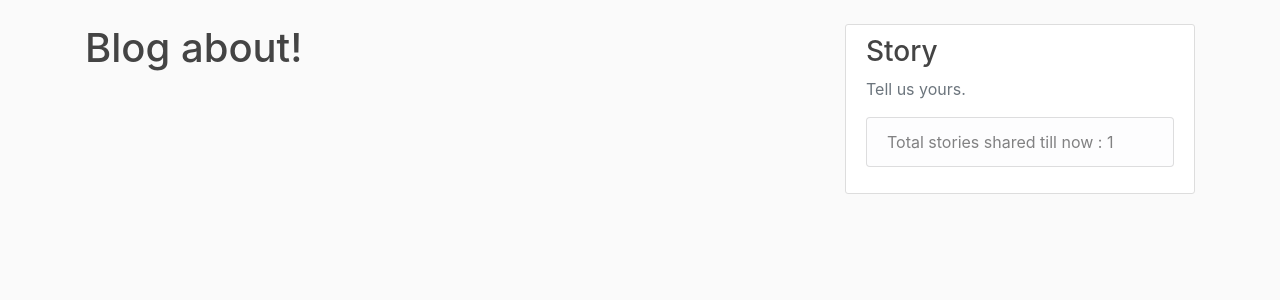
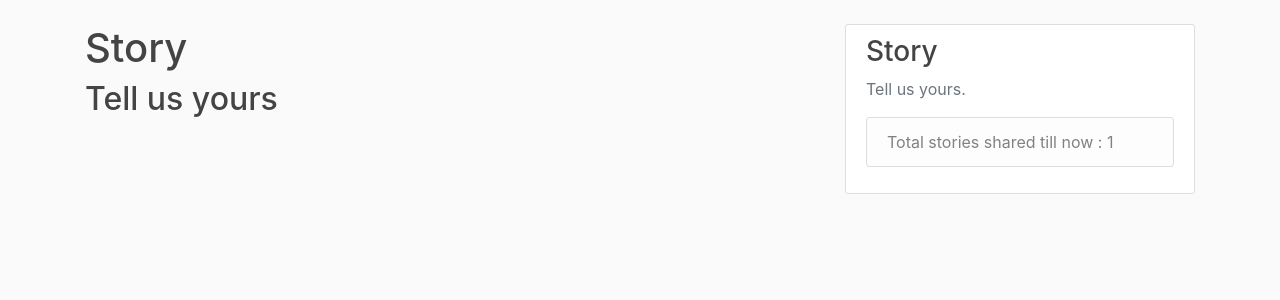
Before and after one commit to shinelikeasmile/story, a Django app: template blog/templates/blog/about.html in a window 1280 px wide. Shown: the part 56-356 px from the top of the page. Run offline with Django 3.2, Linux system fonts and the light colour scheme; the template is opened without the code that fills it: most values are stand-ins (such as "Sample title", 1, 10 or a date in 2020); some libraries are stand-ins or nearby versions.

Commit message:
Intital Commit

```diff
--- a/blog/templates/blog/about.html
+++ b/blog/templates/blog/about.html
@@ -1,4 +1,5 @@
 {% extends "blog/base.html" %}
 {% block content%}
-	<h1>Blog about!</h1>
+	<h1>Story</h1>
+    <h2>Tell us yours</h2>
 {% endblock %}
```
